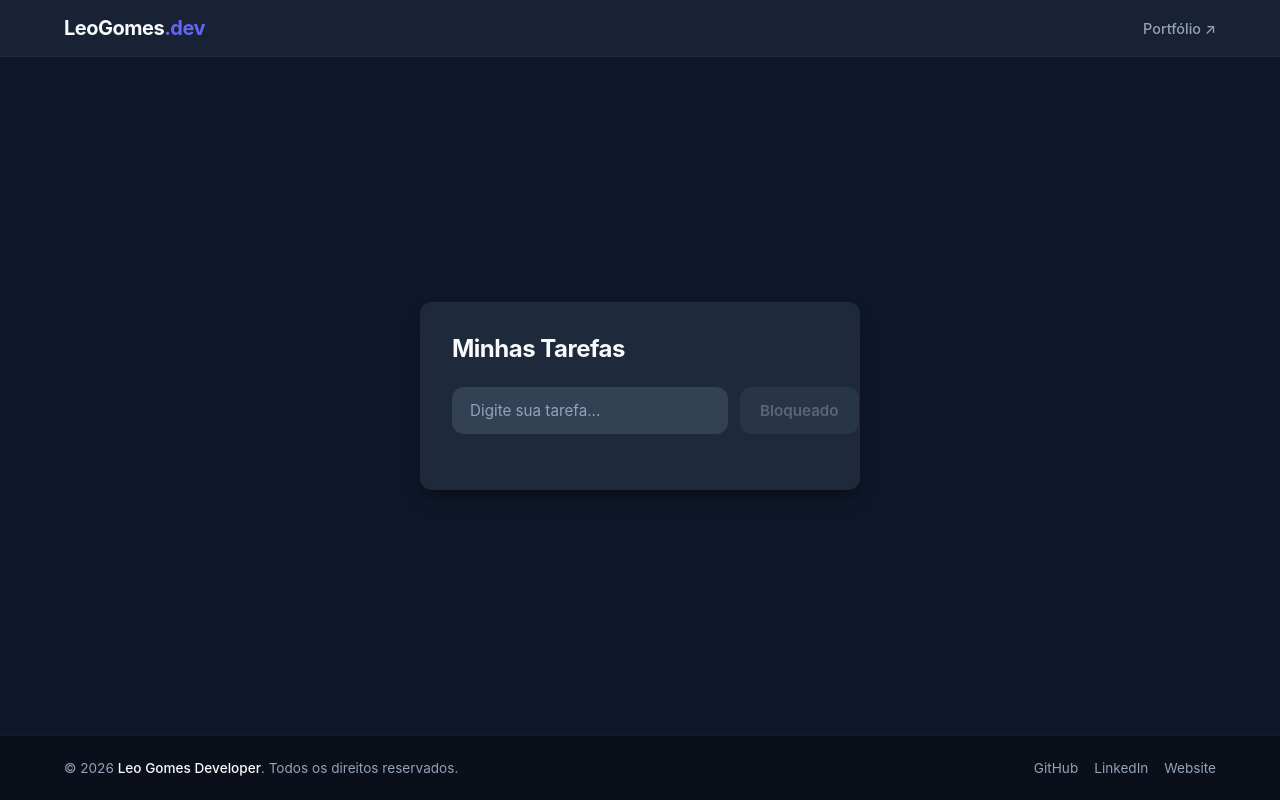
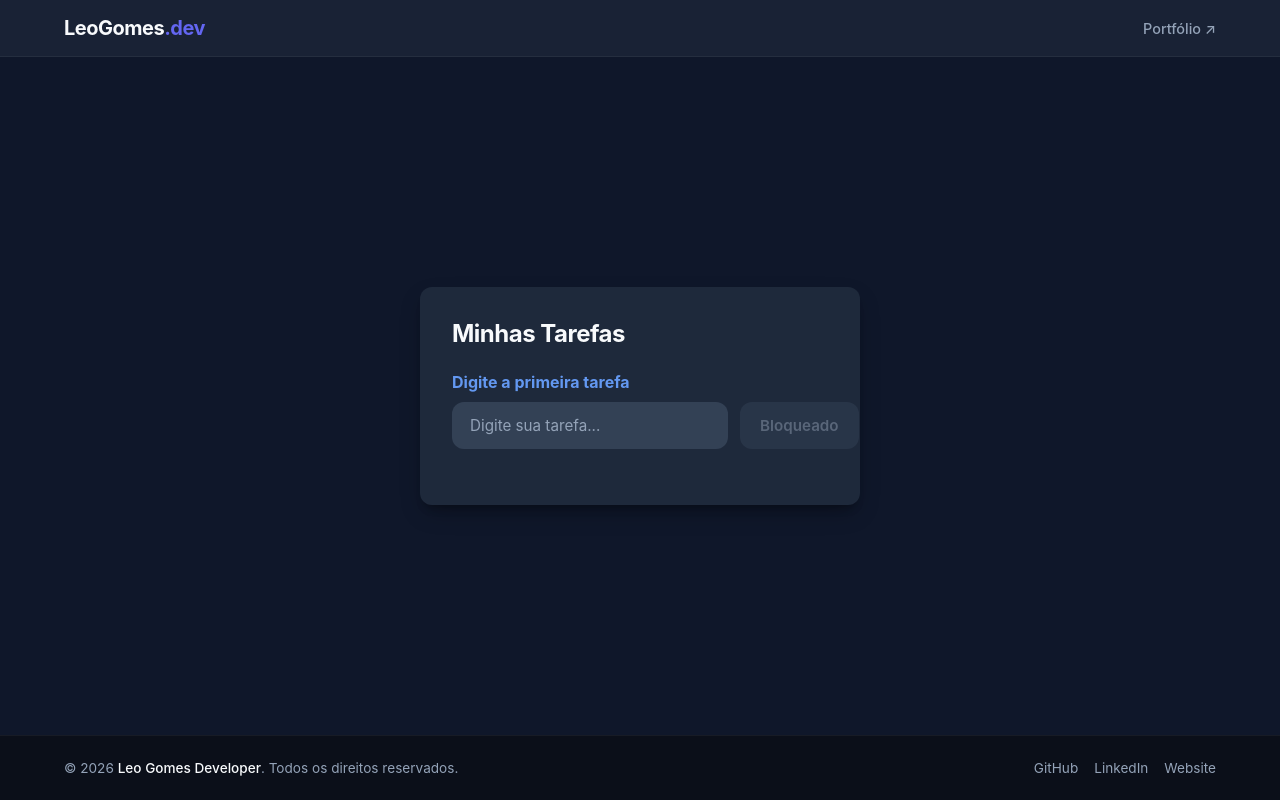
Before and after one commit to leo-gomes-dev/react-todo-list, a React (Vite) app: page / in a window 1280 px wide. Built offline with nearby package versions, Linux system fonts and the light colour scheme.

Commit message:
feat: implementa o tarefas length

```diff
--- a/src/app/App.css
+++ b/src/app/App.css
@@ -19,12 +19,17 @@
   margin-bottom: 24px;
   letter-spacing: -0.5px;
 }
+.tarefas-memo {
+  margin-bottom: 50px;
+  color: #6398f1;
+}
 
 /* Área de Input e Botão */
 .input-group {
   display: flex;
   gap: 12px;
   margin-bottom: 24px;
+  margin-top: 10px;
 }
 
 .input-group input {
--- a/src/app/App.jsx
+++ b/src/app/App.jsx
@@ -1,4 +1,4 @@
-import { useEffect, useState } from "react";
+import { useEffect, useMemo, useState } from "react";
 import "./App.css";
 
 function App() {
@@ -6,15 +6,17 @@ function App() {
     const tarefasStorage = localStorage.getItem("@leodev");
     return tarefasStorage ? JSON.parse(tarefasStorage) : [];
   });
+
   const [input, setInput] = useState("");
 
+  // Função para adicionar uma tarefa na lista
   const handleAdd = () => {
     if (!input.trim()) return;
     setTarefas([...tarefas, input]);
     setInput("");
   };
 
-  // Função nova para deletar tarefas da lista
+  // Função para deletar tarefas da lista
   const handleDelete = (indexToDelete) => {
     const updatedTarefas = tarefas.filter(
       (_, index) => index !== indexToDelete,
@@ -26,10 +28,19 @@ function App() {
     localStorage.setItem("@leodev", JSON.stringify(tarefas));
   }, [tarefas]);
 
+  const tarefasMemo = useMemo(() => {
+    return tarefas.length;
+  }, [tarefas]);
+
   return (
     <section id="center">
       <div className="todo-card">
         <h1>Minhas Tarefas</h1>
+        <strong className="tarefas-memo">
+          {tarefasMemo
+            ? `Você tem ${tarefasMemo} Tarefa${tarefasMemo > 1 ? "s" : ""}`
+            : "Digite a primeira tarefa"}
+        </strong>
 
         <div className="input-group">
           <input
@@ -43,7 +54,6 @@ function App() {
             {input.trim() ? "Adicionar" : "Bloqueado"}
           </button>
         </div>
-
         <ul className="task-list">
           {tarefas.map((task, index) => (
             <li key={index} className="task-item">
--- a/src/index.css
+++ b/src/index.css
@@ -30,7 +30,6 @@ body {
   color: var(--text-main);
 }
 
-/* Garante que o Header fique no topo, o App no meio e o Footer embaixo */
 #root {
   display: flex;
   flex-direction: column;
```
